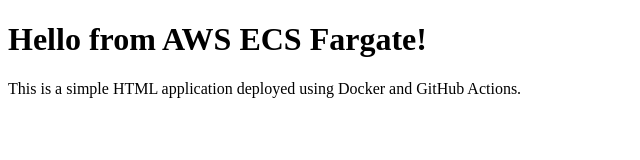
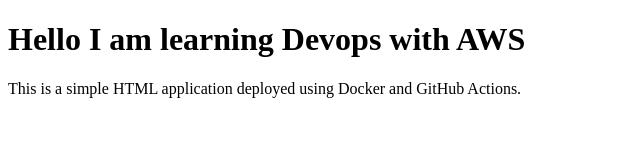
Before and after one commit to Arunkumargunti-7/my-web-app, a plain HTML site: page index.html in a window 1280 px wide. Shown: the whole page, without its empty margins (0-640 px from the left). Drawn offline with Linux system fonts and the light colour scheme.

Commit message:
Update index.html

```diff
--- a/index.html
+++ b/index.html
@@ -6,7 +6,7 @@
     <title>My Simple Web App is working</title>
 </head>
 <body>
-    <h1>Hello from AWS ECS Fargate!</h1>
+    <h1>Hello I am learning Devops with AWS</h1>
     <p>This is a simple HTML application deployed using Docker and GitHub Actions.</p>
 </body>
 </html>
```
